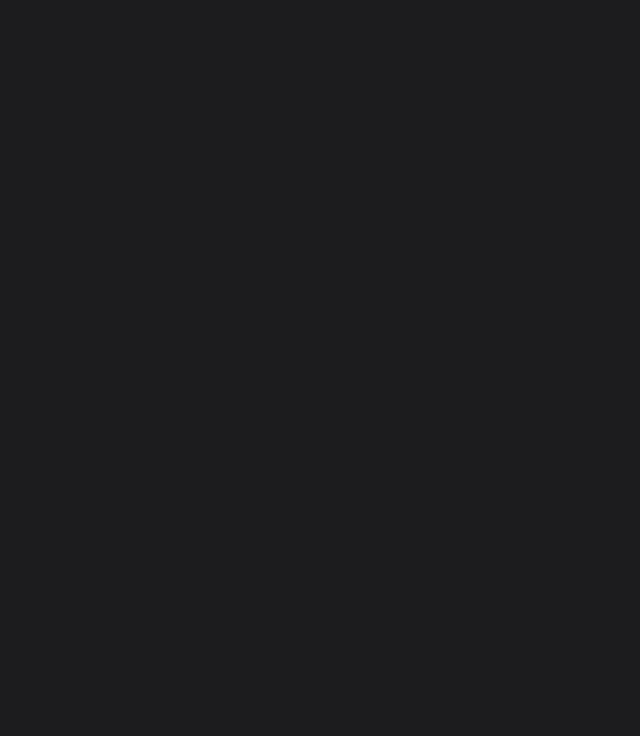
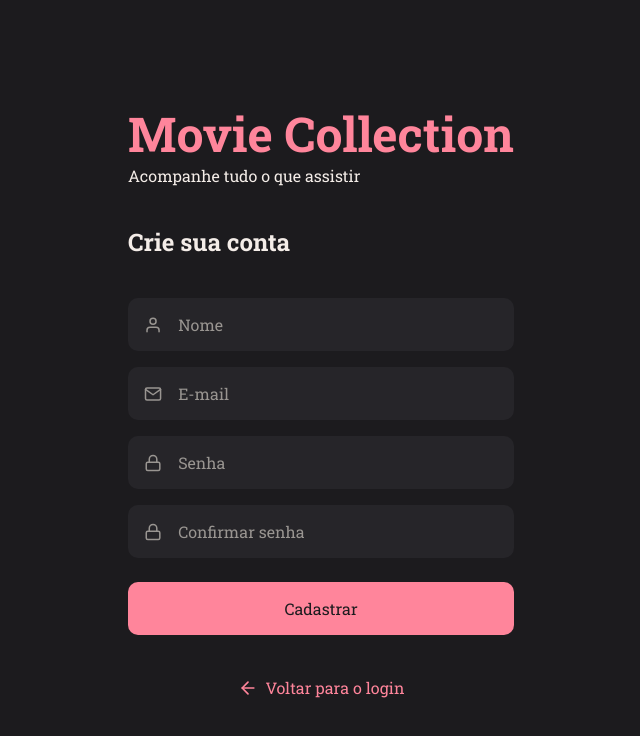
Before and after one commit to vitor-martini/movie-web, a React (Vite) app: page /register in a window 1280 px wide. Before the commit this address had no page. Shown: the top 736 px of the page, without its empty margins (319-959 px from the left). Built offline with nearby package versions, Linux system fonts and the light colour scheme.

Commit message:
feat: sign up feature

```diff
--- a/src/pages/SignIn/index.jsx
+++ b/src/pages/SignIn/index.jsx
@@ -3,8 +3,14 @@ import { Input } from "../../components/Input";
 import { Button } from "../../components/Button";
 import { FiMail, FiLock } from "react-icons/fi";
 import { Link } from "react-router-dom";
+import { api } from "../../services/api";
 
 export function SignIn() {
+
+  function handleSignIn() {
+    console.log(api.defaults.baseURL);
+  }
+
   return (
     <Container>
       <Form>
@@ -25,7 +31,8 @@ export function SignIn() {
 
         <Button
           title="Entrar"
-          type="Submit"
+          type="button"
+          onClick={handleSignIn}
         />
 
         <Link to="/register"> Criar conta</Link>
--- a/src/pages/SignUp/index.jsx
+++ b/src/pages/SignUp/index.jsx
@@ -3,8 +3,57 @@ import { Input } from "../../components/Input";
 import { Button } from "../../components/Button";
 import { FiMail, FiLock, FiUser, FiArrowLeft } from "react-icons/fi";
 import { Link } from "react-router-dom";
+import { useState } from "react";
+import { useNavigate } from "react-router-dom";
+import { api } from "../../services/api";
 
 export function SignUp() {
+  const navigate = useNavigate();
+  const [name, setName] = useState("");
+  const [email, setEmail] = useState("");
+  const [password, setPassword] = useState("");
+  const [confirmPassword, setConfirmPassword] = useState("");
+
+  function validateFields() {
+    if (!name) {
+      alert("Informe seu nome!");
+      return false;
+    }
+
+    if (!email || !email.includes("@")) {
+      alert("Informe seu e-mail!");
+      return false;
+    }
+
+    if (!password || !confirmPassword) {
+      alert("Insira sua senha!");
+      return false;
+    }
+
+    if (password !== confirmPassword) {
+      alert("As senhas não conferem!");
+      return false;
+    }
+
+    return true;
+  }
+
+  async function handleSignUp(){
+    if (!validateFields()) return;
+
+    try {
+      await api.post("/users", { name, email, password });
+      alert("Registrado com sucesso!");
+      navigate("/");
+    } catch (error) {
+      if (error.response) {
+        alert(error.response.data.message);
+      } else {
+        alert("Não foi possível registrar, verifique as informações.");
+      }
+    }
+  }
+
   return (
     <Container>
       <Form>
@@ -16,26 +65,39 @@ export function SignUp() {
         <Input
           icon={FiUser}
           label={"Nome"}
-          inputId={"nome"}
+          inputId={"name"}
+          onChange={e => setName(e.target.value)}
         />
 
         <Input
           icon={FiMail}
+          type="email"
           label={"E-mail"}
-          inputId={"email"} />
+          inputId={"email"}
+          onChange={e => setEmail(e.target.value)}
+        />
 
         <Input
           icon={FiLock}
+          type="password"
           label={"Senha"}
-          inputId={"senha"}
+          inputId={"password"}
+          onChange={e => setPassword(e.target.value)}
         />
 
+        <Input
+          icon={FiLock}
+          type="password"
+          label={"Confirmar senha"}
+          inputId={"confirmPassword"}
+          onChange={e => setConfirmPassword(e.target.value)}
+        />
 
         <Button
           title="Cadastrar"
-          type="Submit"
+          type="button"
+          onClick={handleSignUp}
         />
-
         <Link to="/"> <FiArrowLeft size={20} />Voltar para o login</Link>
       </Form>
     </Container>
--- a/src/routes/index.jsx
+++ b/src/routes/index.jsx
@@ -2,7 +2,7 @@ import { BrowserRouter } from "react-router-dom";
 import { AppRoutes } from "./app.routes";
 import { AuthRoutes } from "./auth.routes";
 
-export function Routes({ isLogged = true }) {
+export function Routes({ isLogged = false }) {
   return (
     <BrowserRouter>
       { isLogged ? <AppRoutes/> : <AuthRoutes/> }
--- /dev/null
+++ b/src/services/api.js
@@ -0,0 +1,5 @@
+import axios from "axios";
+
+export const api = axios.create({
+  baseURL: import.meta.env.VITE_API_URL
+});
```
Also changed, not shown: 1 other file (tests, documents, lock files or other folders).
